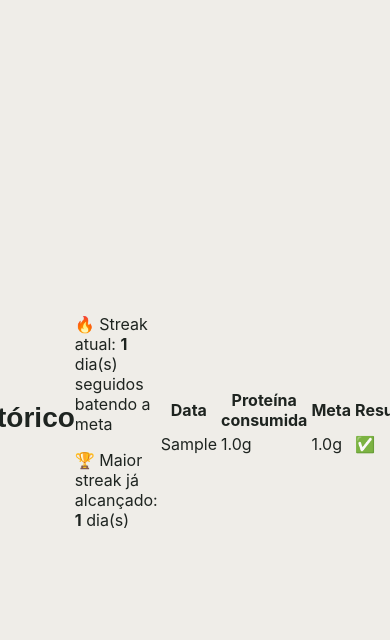
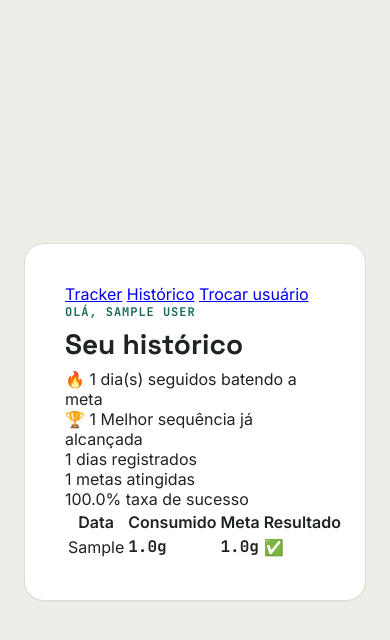
Before and after one commit to Arthur-Isidoro/Protein-Tracker, a Flask app: page /historico in a window 390 px wide; the page is wider, and only the part inside the window is pictured. Shown: the top 640 px of that part. Run offline with Flask 3, Linux system fonts and the light colour scheme; the visitor is signed in with stand-in values (Sample User, id 1); tables that the repository leaves empty hold one stand-in row (values such as "Sample post").

Commit message:
Update historico.html
cria página de histórico com cards de streak, resumo do período e tabela responsiva

```diff
--- a/templates/historico.html
+++ b/templates/historico.html
@@ -2,22 +2,61 @@
 <html lang="pt-br">
 <head>
     <meta charset="UTF-8">
-    <title>Histórico - Protein Tracker</title>
+    <meta name="viewport" content="width=device-width, initial-scale=1.0">
+    <title>Histórico - {{ nome }}</title>
+    <link rel="preconnect" href="https://fonts.googleapis.com">
+    <link href="https://fonts.googleapis.com/css2?family=Space+Grotesk:wght@500;700&family=Inter:wght@400;500;600&family=JetBrains+Mono:wght@500;700&display=swap" rel="stylesheet">
     <link rel="stylesheet" href="{{ url_for('static', filename='style.css') }}">
 </head>
 <body>
-    <h1>Histórico</h1>
+    <main class="card">
+        <nav class="nav-tabs">
+            <a href="{{ url_for('tracker') }}" class="nav-tab">Tracker</a>
+            <a href="{{ url_for('historico') }}" class="nav-tab active">Histórico</a>
+            <a href="{{ url_for('trocar_usuario') }}" class="nav-tab nav-tab-trocar">Trocar usuário</a>
+        </nav>
 
-    <div class="streaks">
-        <p>🔥 Streak atual: <strong>{{ streak_atual }}</strong> dia(s) seguidos batendo a meta</p>
-        <p>🏆 Maior streak já alcançado: <strong>{{ maior_streak }}</strong> dia(s)</p>
+        <p class="eyebrow">Olá, {{ nome }}</p>
+        <h1>Seu histórico</h1>
+
+        <div class="streak-cards">
+            <div class="streak-card">
+                {% if streak_atual and streak_atual > 0 %}
+                    <span class="streak-number">🔥 {{ streak_atual }}</span>
+                    <span class="streak-label">dia(s) seguidos batendo a meta</span>
+                {% else %}
+                    <span class="streak-number">—</span>
+                    <span class="streak-label">Nenhuma sequência ativa no momento. Bora começar hoje?</span>
+                {% endif %}
+            </div>
+            <div class="streak-card">
+                <span class="streak-number">🏆 {{ maior_streak }}</span>
+                <span class="streak-label">Melhor sequência já alcançada</span>
+            </div>
         </div>
 
-    <table>
+        {% if total_dias and total_dias > 0 %}
+        <div class="resumo-grid">
+            <div class="resumo-item">
+                <span class="resumo-numero">{{ total_dias }}</span>
+                <span class="resumo-label">dias registrados</span>
+            </div>
+            <div class="resumo-item">
+                <span class="resumo-numero">{{ dias_batidos }}</span>
+                <span class="resumo-label">metas atingidas</span>
+            </div>
+            <div class="resumo-item">
+                <span class="resumo-numero">{{ percentual }}%</span>
+                <span class="resumo-label">taxa de sucesso</span>
+            </div>
+        </div>
+
+        <div class="table-wrap">
+            <table class="historico-table">
                 <thead>
                     <tr>
                         <th>Data</th>
-                <th>Proteína consumida</th>
+                        <th>Consumido</th>
                         <th>Meta</th>
                         <th>Resultado</th>
                     </tr>
@@ -25,13 +64,18 @@
                 <tbody>
                     {% for r in registros %}
                     <tr>
-                <td>{{ r['data'] }}</td>
-                <td>{{ r['proteina_consumida'] }}g</td>
-                <td>{{ r['meta_proteina'] }}g</td>
-                <td>{{ '✅' if r['bateu_meta'] == 1 else '❌' }}</td>
+                        <td data-label="Data">{{ r['data'] }}</td>
+                        <td data-label="Consumido" class="mono">{{ r['proteina_consumida'] | round(1) }}g</td>
+                        <td data-label="Meta" class="mono">{{ r['meta_proteina'] | round(1) }}g</td>
+                        <td data-label="Resultado">{{ '✅' if r['bateu_meta'] == 1 else '❌' }}</td>
                     </tr>
                     {% endfor %}
                 </tbody>
             </table>
+        </div>
+        {% else %}
+        <p class="empty-state">Você ainda não salvou nenhum dia. Volte pro tracker, registre seu consumo e clique em "Salvar dia no histórico".</p>
+        {% endif %}
+    </main>
 </body>
 </html>
```
Lines whose indentation alone changed are shown as unchanged.
